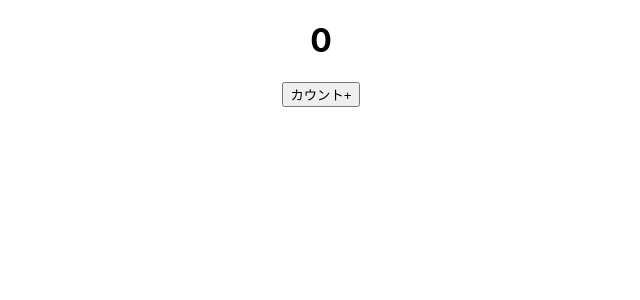
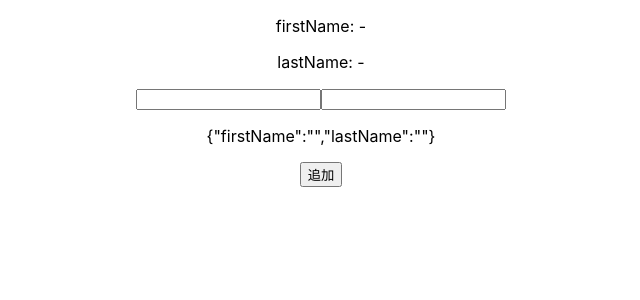
Before and after one commit to u5jp/react-hooks, a React (Create React App) app: page / in a window 1280 px wide. Shown: the top 300 px of the page, without its empty margins (319-959 px from the left). Built offline with nearby package versions, Linux system fonts and the light colour scheme.

Commit message:
useState for object and array

```diff
--- a/src/App.js
+++ b/src/App.js
@@ -1,13 +1,17 @@
 import React from 'react';
 import './App.css';
 // import Counter from './components/Counter'
-import CounterHook from './components/CounterHook'
+// import CounterHook from './components/CounterHook'
+import FormHook from './components/FomrHook'
+import ItemHook from './components/ItemHook'
 
 function App() {
   return (
     <div className="App">
       {/* <Counter /> */}
-      <CounterHook />
+      {/* <CounterHook /> */}
+      <FormHook />
+      <ItemHook />
     </div>
   );
 }
--- a/src/components/CounterHook.js
+++ b/src/components/CounterHook.js
@@ -5,13 +5,20 @@ function CounterHook() {
   const [count,setCount] = useState(0)
 
   const incrementCount = () => {
-    setCount(count + 1)
+    setCount(prevCount => prevCount + 1)
+  }
+
+  const incrementCountTen = () => {
+    for(let i=0;i<10;i++){
+      setCount(prevCount => prevCount + 1)
+    }
   }
 
   return (
     <div className="App">
       <h1>{count}</h1>
       <button onClick={incrementCount}>カウント+</button>
+      <button onClick={incrementCountTen}>カウント 10+</button>
     </div>
   );
 }
--- /dev/null
+++ b/src/components/FomrHook.js
@@ -0,0 +1,33 @@
+import React ,{useState}from 'react';
+
+
+function CounterHook() {
+
+  const [name,setName] = useState({firstName:'',lastName:''})
+
+  return (
+    <div>
+    <div>
+      <p>firstName: - {name.firstName}</p>
+      <p>lastName: - {name.lastName}</p>
+    </div>
+      <form>
+        <input
+          type="text"
+          value={name.firstName}
+          onChange={e=>setName({...name,firstName:e.target.value})}
+        />
+        <input
+          type="text"
+          value={name.lastName}
+          onChange={e=>setName({...name,lastName:e.target.value})}
+        />
+        <div>
+          <p>{JSON.stringify(name)}</p>
+        </div>
+      </form>
+    </div>
+  );
+}
+
+export default CounterHook;
--- /dev/null
+++ b/src/components/ItemHook.js
@@ -0,0 +1,27 @@
+import React ,{ useState }from 'react'
+
+
+function ItemHook() {
+
+  const [items,setItems] = useState([])
+  const addItem = () => {
+    setItems([...items,{id:items.length,value:Math.floor(Math.random()*11)}])
+  }
+
+  return (
+    <div>
+      <button onClick={addItem}>追加</button>
+      <ul>
+        {
+          items.map(item=>(
+            <li key={item.id}>
+              {item.value}
+            </li>
+          ))
+        }
+      </ul>
+    </div>
+  )
+}
+
+export default ItemHook
```
